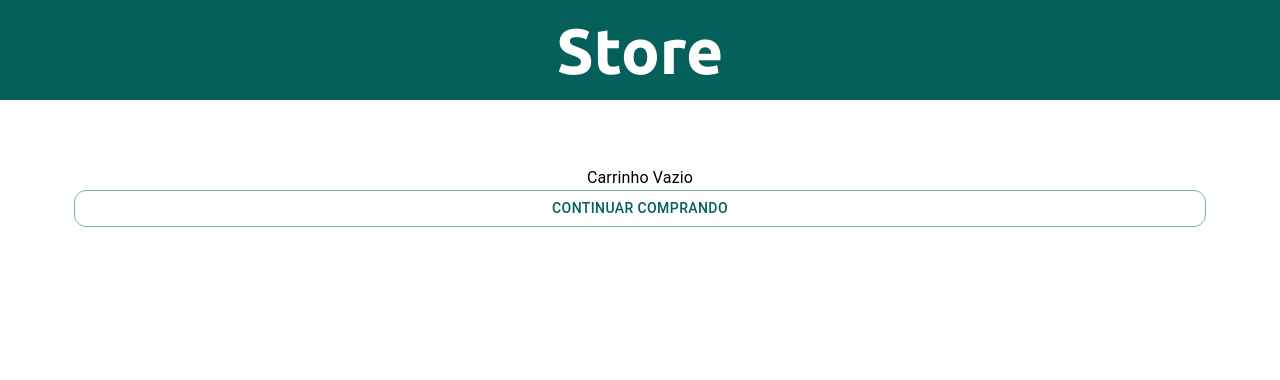
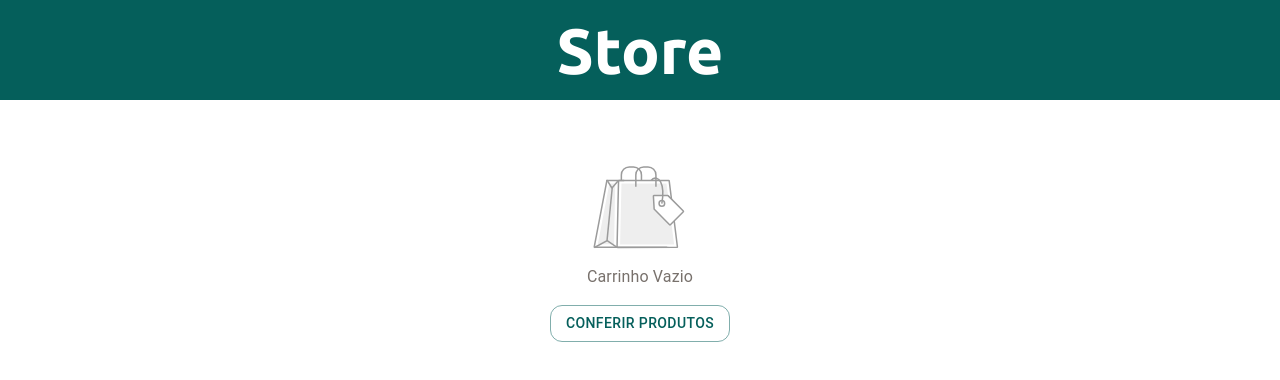
Before and after one commit to wandersondavid/reactjs-challenge, a React (Vite) app in the folder extended-warranty/: page /cart in a window 1280 px wide. Shown: the top 380 px of the page. Built offline with nearby package versions, Linux system fonts and the light colour scheme.

Commit message:
style: ajuste cart quando tiver vazio

```diff
--- a/extended-warranty/src/pages/Cart/index.tsx
+++ b/extended-warranty/src/pages/Cart/index.tsx
@@ -10,6 +10,8 @@ import { useState } from "react";
 
 import { Card } from "../../components/Card";
 import { Button } from "../../components/Button";
+
+import cartSvg from '../../assets/images/cart.svg'
 
 
 type Select = {
@@ -67,11 +69,13 @@ export const Cart = () => {
       }
 
     }}>
-      {!Object.entries(cart).length && <Box sx={{ width: '100%' }}>
-        <Typography sx={{ width: '100%', textAlign: 'center' }}>Carrinho Vazio</Typography>
+      {!Object.entries(cart).length && <Box className="flex flex-col items-center justify-center h-full">
+
+        <img src={cartSvg} />
+        <Typography className="text-stone-500 py-4  ">Carrinho Vazio</Typography>
         <Link to="/">
           <Button variant="outlined" sx={{ width: '100%', marginTop: '16px' }}>
-            Continuar Comprando
+            Conferir produtos
           </Button>
 
         </Link>
```
Also changed, not shown: extended-warranty/src/assets/images/cart.svg (added).
